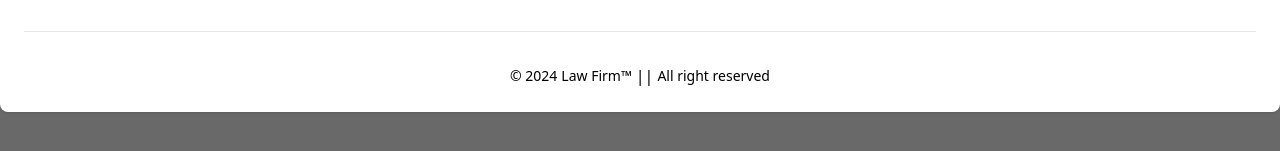
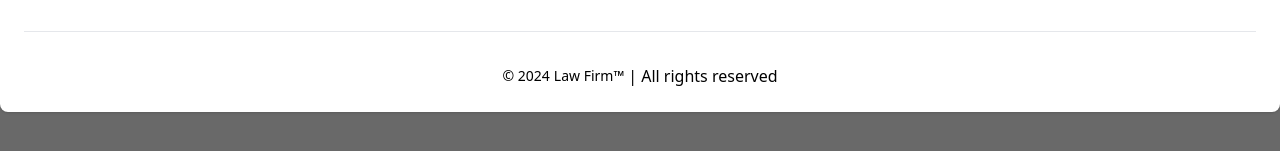
Before and after one commit to nyyscal/law, a React (Vite) app: page /contact in a window 1280 px wide. Shown: the part 293-444 px from the top of the page. Built offline with nearby package versions, Linux system fonts and the light colour scheme.

Commit message:
copyright and all right reserved

```diff
--- a/src/components/Footer.jsx
+++ b/src/components/Footer.jsx
@@ -24,6 +24,7 @@ export default function Component() {
               tailored to your needs.
             </span>
           </div>
+
           <div className="ml-4 grid grid-cols-2 gap-8 sm:mt-4 sm:grid-cols-3 sm:gap-6">
             <div>
               <Footer.Title
@@ -75,16 +76,18 @@ export default function Component() {
           </div>
         </div>
         <Footer.Divider />
-        <div className="w-full sm:flex sm:items-center sm:justify-center">
-          <div>
+        <div className="flex flex-wrap items-center justify-center gap-4 text-center px-4 md:px-8">
+          <div className="flex items-center gap-1 text-sm md:text-base">
             <Footer.Copyright
               href="/"
               by="Law Firm™"
               year={new Date().getFullYear()}
-              className="text-black dark:text-white mr-1"
+              className="text-black dark:text-white"
             />
-          </div>||
-          <span className="text-sm ml-1">All right reserved</span>
+            <span className="text-black dark:text-white">
+              | All rights reserved
+            </span>
+          </div>
         </div>
       </div>
     </Footer>
```
